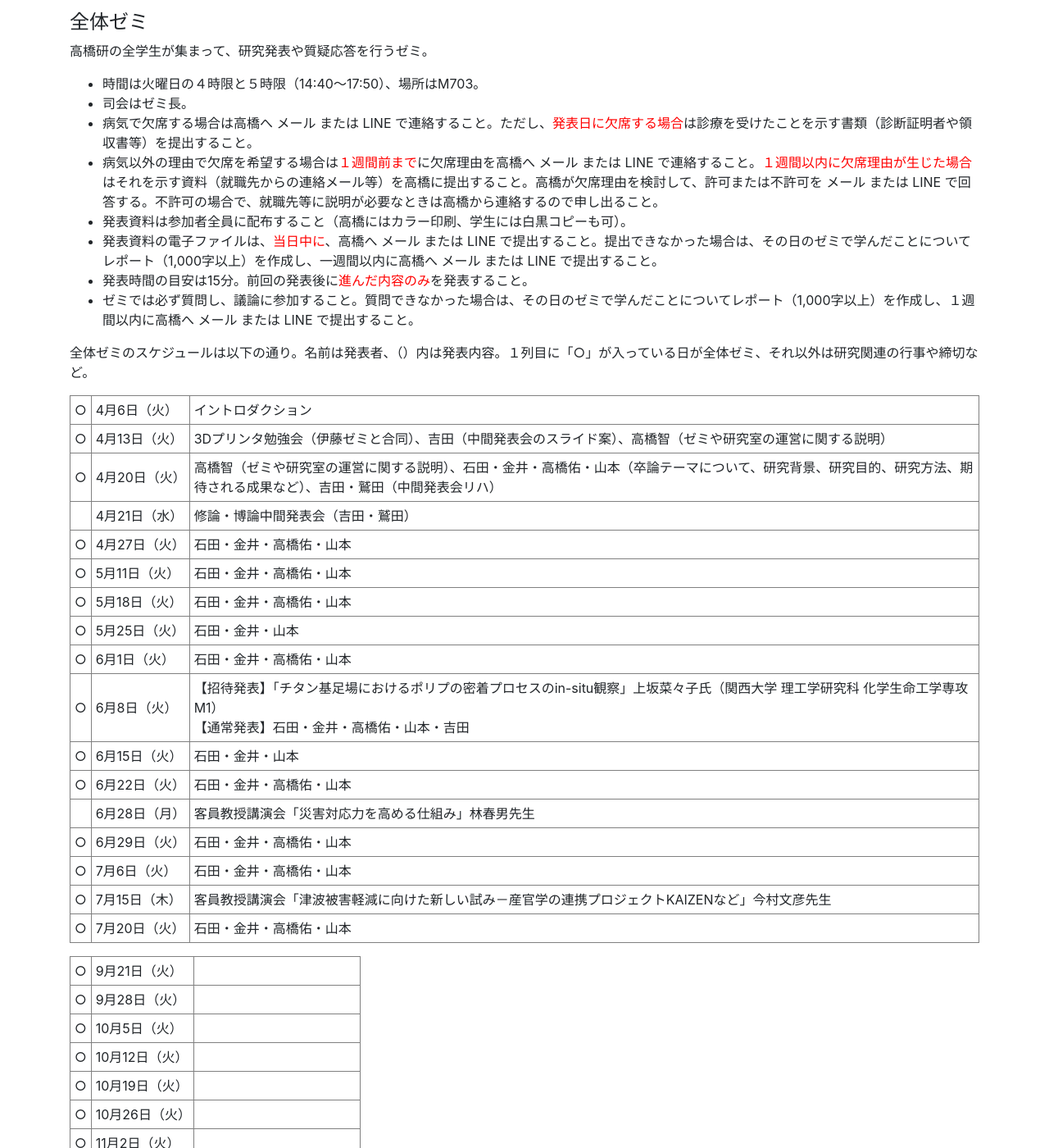
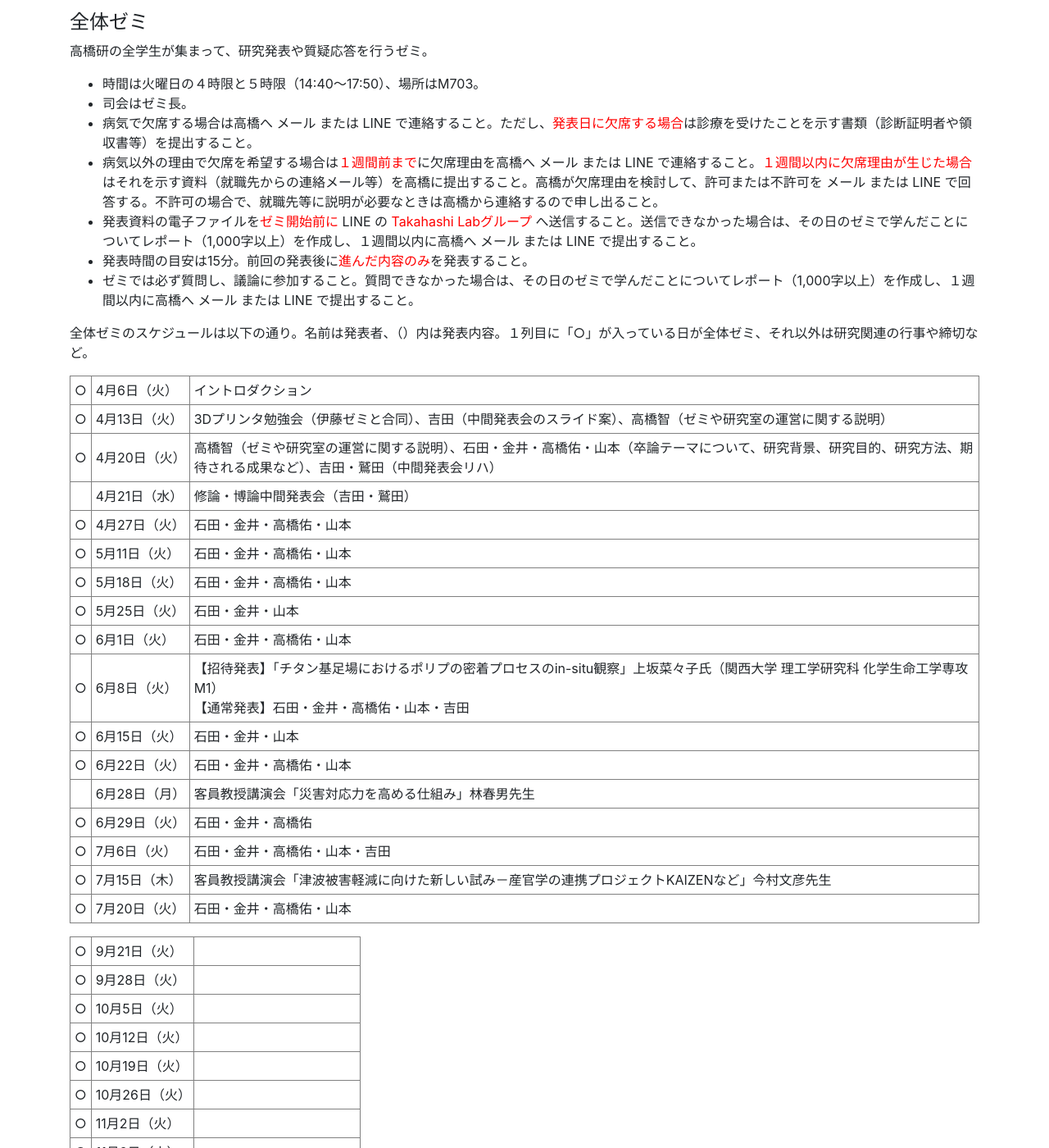
Before and after one commit to tkhslab/tkhslab.github.io, a Jekyll site: the page built from forstudents.md, in a window 1280 px wide and 1400 px high, scrolled down 1342 px. Shown: the whole window at 82% size. Built offline with Jekyll 4.4.1, drawn with Linux system fonts in a browser that asks for light colours; nearby versions of some CDN libraries.

Commit message:
revise general seminar

```diff
--- a/forstudents.md
+++ b/forstudents.md
@@ -98,8 +98,7 @@ title: For students
 - 司会はゼミ長。
 - 病気で欠席する場合は高橋へ メール または LINE で連絡すること。ただし、<span style="color: red;">発表日に欠席する場合</span>は診療を受けたことを示す書類（診断証明者や領収書等）を提出すること。
 - 病気以外の理由で欠席を希望する場合は<span style="color: red;">１週間前まで</span>に欠席理由を高橋へ メール または LINE で連絡すること。<span style="color: red;">１週間以内に欠席理由が生じた場合</span>はそれを示す資料（就職先からの連絡メール等）を高橋に提出すること。高橋が欠席理由を検討して、許可または不許可を メール または LINE で回答する。不許可の場合で、就職先等に説明が必要なときは高橋から連絡するので申し出ること。
-- 発表資料は参加者全員に配布すること（高橋にはカラー印刷、学生には白黒コピーも可）。
-- 発表資料の電子ファイルは、<span style="color: red;">当日中に</span>、高橋へ メール または LINE で提出すること。提出できなかった場合は、その日のゼミで学んだことについてレポート（1,000字以上）を作成し、一週間以内に高橋へ メール または LINE で提出すること。
+- 発表資料の電子ファイルを<span style="color: red;">ゼミ開始前に</span> LINE の <span style="color: red;">Takahashi Labグループ</span> へ送信すること。送信できなかった場合は、その日のゼミで学んだことについてレポート（1,000字以上）を作成し、１週間以内に高橋へ メール または LINE で提出すること。
 - 発表時間の目安は15分。前回の発表後に<span style="color: red;">進んだ内容のみ</span>を発表すること。
 - ゼミでは必ず質問し、議論に参加すること。質問できなかった場合は、その日のゼミで学んだことについてレポート（1,000字以上）を作成し、１週間以内に高橋へ メール または LINE で提出すること。
 
@@ -147,10 +146,10 @@ title: For students
 <td></td><td>6月28日（月）</td><td>客員教授講演会「災害対応力を高める仕組み」林春男先生</td>
 </tr>
 <tr>
-<td>○</td><td>6月29日（火）</td><td>石田・金井・高橋佑・山本</td>
+<td>○</td><td>6月29日（火）</td><td>石田・金井・高橋佑</td>
 </tr>
 <tr>
-<td>○</td><td>7月6日（火）</td><td>石田・金井・高橋佑・山本</td>
+<td>○</td><td>7月6日（火）</td><td>石田・金井・高橋佑・山本・吉田</td>
 </tr>
 <tr>
 <td>○</td><td>7月15日（木）</td><td>客員教授講演会「津波被害軽減に向けた新しい試み－産官学の連携プロジェクトKAIZENなど」今村文彦先生</td>
```
